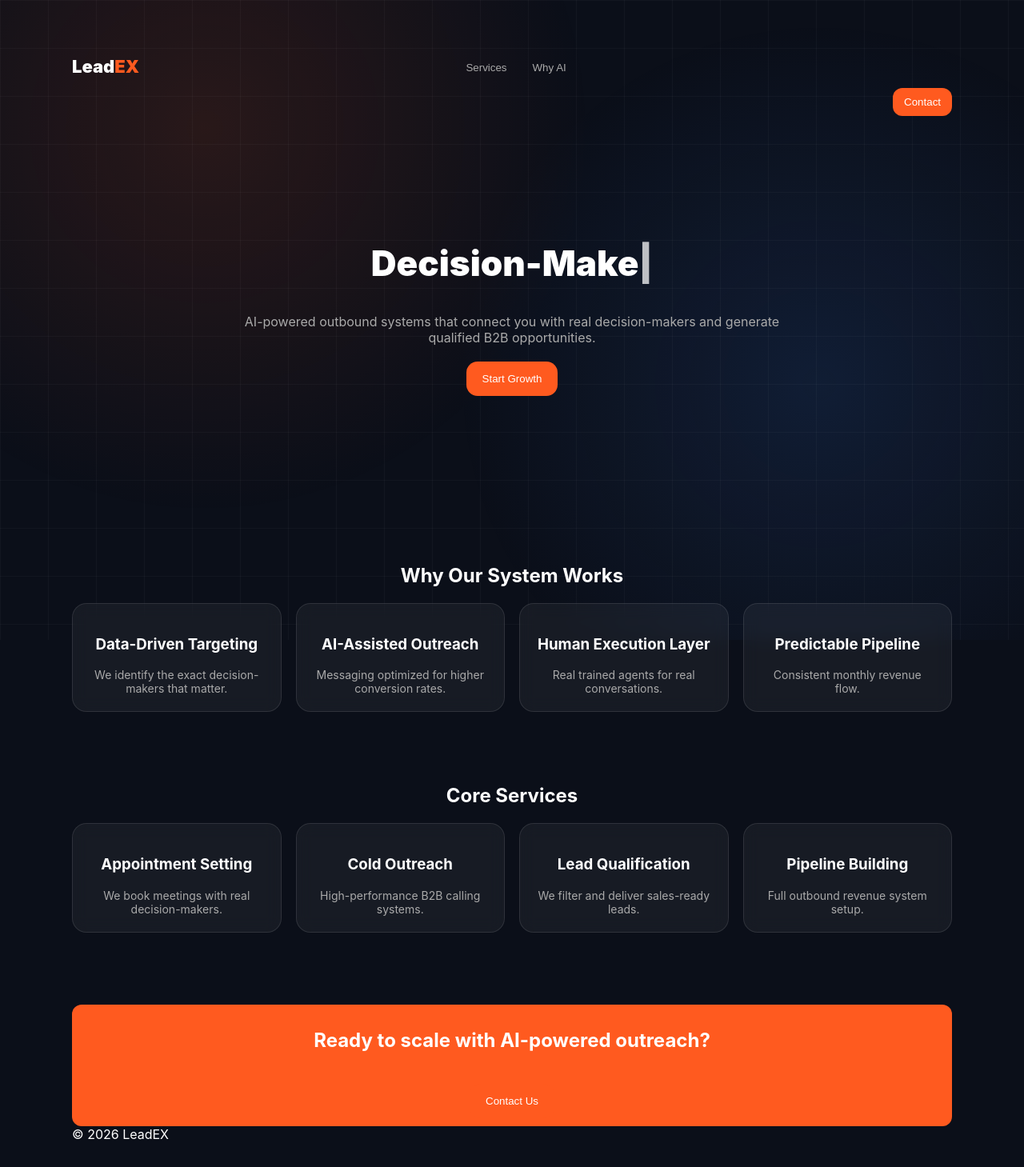
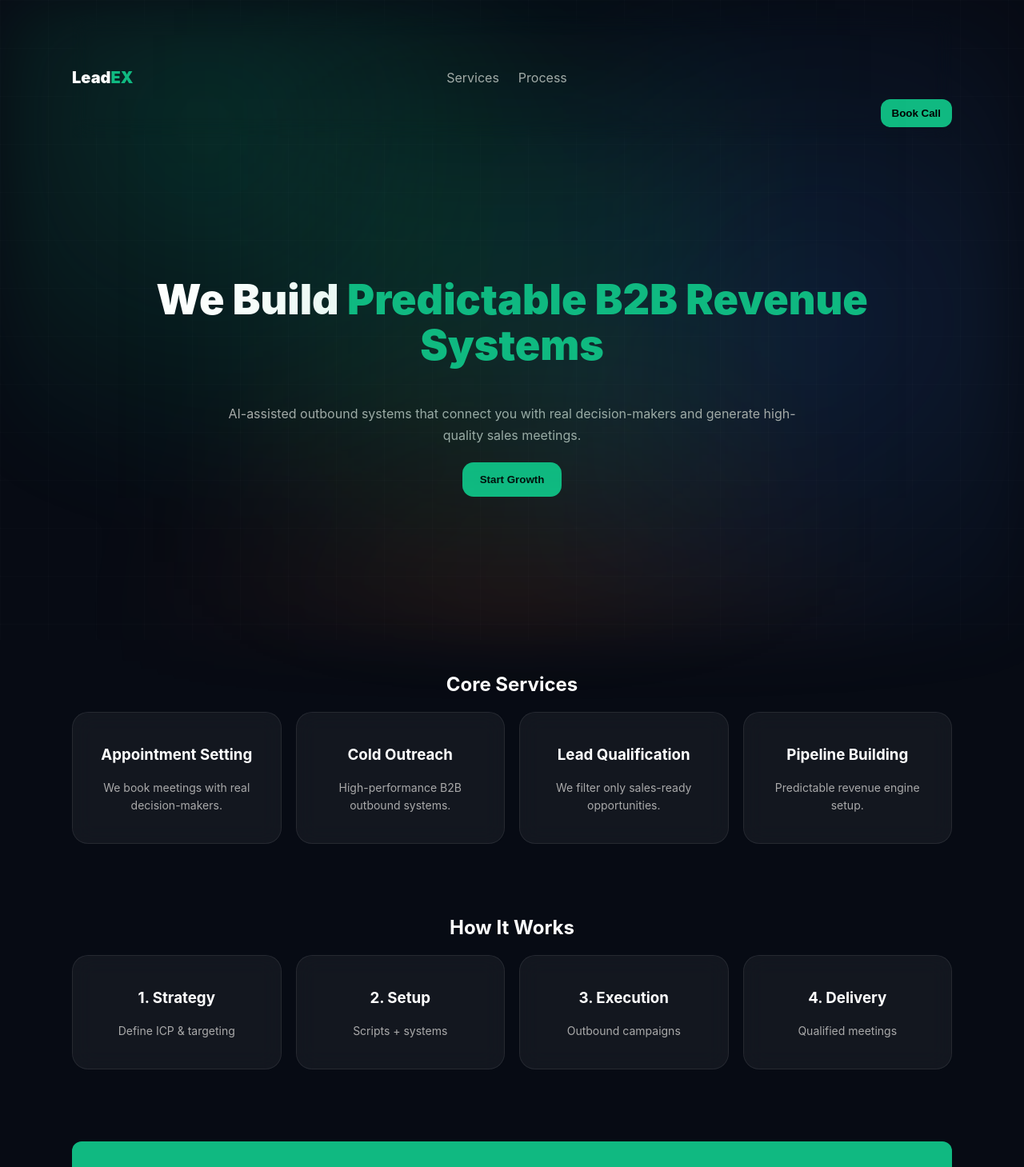
Before and after one commit to youssefamrr0582-debug/leadex-new, a React (Vite) app: page / in a window 1280 px wide. Shown: the top 1459 px of the page at 80% size. Built offline with nearby package versions, Linux system fonts and the light colour scheme.

Commit message:
Update App.jsx

```diff
--- a/src/App.jsx
+++ b/src/App.jsx
@@ -1,102 +1,64 @@
-import { useState, useEffect } from "react";
+import { useEffect } from "react";
 
-export default function App() {
-  const [open, setOpen] = useState(false);
-  const [text, setText] = useState("");
-  const [index, setIndex] = useState(0);
+export default function WebsiteMockup() {
 
-  const phrases = [
-    "We Build Predictable Revenue Systems",
-    "AI-Enhanced B2B Outreach Engine",
-    "Decision-Maker Connection System"
-  ];
-
-  const scrollTo = (id) => {
-    document.getElementById(id)?.scrollIntoView({ behavior: "smooth" });
-  };
-
-  // AI-like rotating typing
   useEffect(() => {
-    let char = 0;
-    let current = phrases[index];
-
-    const type = setInterval(() => {
-      setText(current.slice(0, char));
-      char++;
-
-      if (char > current.length) {
-        clearInterval(type);
-
-        setTimeout(() => {
-          setIndex((prev) => (prev + 1) % phrases.length);
-        }, 1200);
-      }
-    }, 40);
-
-    return () => clearInterval(type);
-  }, [index]);
-
-  // scroll reveal
-  useEffect(() => {
-    const elements = document.querySelectorAll(".reveal");
+    const els = document.querySelectorAll(".reveal");
 
     const obs = new IntersectionObserver((entries) => {
       entries.forEach((e) => {
         if (e.isIntersecting) e.target.classList.add("active");
       });
-    }, { threshold: 0.15 });
+    }, { threshold: 0.12 });
 
-    elements.forEach(el => obs.observe(el));
+    els.forEach(el => obs.observe(el));
   }, []);
 
   return (
     <div className="app">
 
-      {/* background */}
-      <div className="bg"></div>
-      <div className="gridGlow"></div>
+      {/* BACKGROUND */}
+      <div className="bg" />
+      <div className="grid" />
 
       {/* NAV */}
       <header className="nav reveal">
         <div className="logo">Lead<span>EX</span></div>
 
         <div className="links">
-          <button onClick={() => scrollTo("services")}>Services</button>
-          <button onClick={() => scrollTo("ai")}>Why AI</button>
+          <a href="#services">Services</a>
+          <a href="#process">Process</a>
         </div>
 
-        <button className="cta" onClick={() => setOpen(true)}>
-          Contact
-        </button>
+        <button className="cta">Book Call</button>
       </header>
 
       {/* HERO */}
       <section className="hero reveal">
 
-        <h1 className="heroText">
-          {text}<span className="cursor">|</span>
+        <div className="glow" />
+
+        <h1>
+          We Build <span>Predictable B2B Revenue Systems</span>
         </h1>
 
         <p>
-          AI-powered outbound systems that connect you with real decision-makers and generate qualified B2B opportunities.
+          AI-assisted outbound systems that connect you with real decision-makers and generate high-quality sales meetings.
         </p>
 
-        <button className="primary" onClick={() => setOpen(true)}>
-          Start Growth
-        </button>
+        <button className="primary">Start Growth</button>
       </section>
 
-      {/* AI SECTION */}
-      <section id="ai" className="section reveal">
+      {/* SERVICES */}
+      <section id="services" className="section reveal">
+        <h2>Core Services</h2>
 
-        <h2>Why Our System Works</h2>
-
-        <div className="grid">
+        <div className="gridCards">
           {[
-            ["Data-Driven Targeting","We identify the exact decision-makers that matter."],
-            ["AI-Assisted Outreach","Messaging optimized for higher conversion rates."],
-            ["Human Execution Layer","Real trained agents for real conversations."],
-            ["Predictable Pipeline","Consistent monthly revenue flow."]
+            ["Appointment Setting","We book meetings with real decision-makers."],
+            ["Cold Outreach","High-performance B2B outbound systems."],
+            ["Lead Qualification","We filter only sales-ready opportunities."],
+            ["Pipeline Building","Predictable revenue engine setup."]
           ].map((s,i)=>(
             <div key={i} className="card">
               <h3>{s[0]}</h3>
@@ -106,21 +68,20 @@ export default function App() {
         </div>
       </section>
 
-      {/* SERVICES */}
-      <section id="services" className="section reveal">
+      {/* PROCESS */}
+      <section id="process" className="section reveal">
+        <h2>How It Works</h2>
 
-        <h2>Core Services</h2>
-
-        <div className="grid">
+        <div className="gridCards">
           {[
-            ["Appointment Setting","We book meetings with real decision-makers."],
-            ["Cold Outreach","High-performance B2B calling systems."],
-            ["Lead Qualification","We filter and deliver sales-ready leads."],
-            ["Pipeline Building","Full outbound revenue system setup."]
-          ].map((s,i)=>(
+            ["1. Strategy","Define ICP & targeting"],
+            ["2. Setup","Scripts + systems"],
+            ["3. Execution","Outbound campaigns"],
+            ["4. Delivery","Qualified meetings"]
+          ].map((p,i)=>(
             <div key={i} className="card">
-              <h3>{s[0]}</h3>
-              <p>{s[1]}</p>
+              <h3>{p[0]}</h3>
+              <p>{p[1]}</p>
             </div>
           ))}
         </div>
@@ -128,10 +89,8 @@ export default function App() {
 
       {/* CTA */}
       <section className="cta reveal">
-        <h2>Ready to scale with AI-powered outreach?</h2>
-        <button className="primary" onClick={() => setOpen(true)}>
-          Contact Us
-        </button>
+        <h2>Ready to scale predictable revenue?</h2>
+        <button className="primary">Book Strategy Call</button>
       </section>
 
       {/* FOOTER */}
@@ -139,43 +98,12 @@ export default function App() {
         © {new Date().getFullYear()} LeadEX
       </footer>
 
-      {/* CONTACT */}
-      {open && (
-        <div className="modal">
-          <div className="box reveal">
-
-            <h2>Contact LeadEX</h2>
-
-            <form action="https://formsubmit.co/info@lea-dex.com" method="POST">
-
-              <input type="text" name="name" placeholder="Name" required />
-              <input type="email" name="email" placeholder="Email" required />
-
-              <select name="type">
-                <option>New Client</option>
-                <option>Business Inquiry</option>
-                <option>Collaboration</option>
-              </select>
-
-              <textarea name="message" placeholder="Tell us about your business..." />
-
-              <button type="submit">Send</button>
-            </form>
-
-            <button className="close" onClick={() => setOpen(false)}>
-              Close
-            </button>
-
-          </div>
-        </div>
-      )}
-
       {/* STYLE */}
       <style>{`
         body {
           margin:0;
-          font-family: Inter;
-          background:#0b0f19;
+          font-family: Inter, Arial;
+          background:#070b14;
           color:white;
         }
 
@@ -185,22 +113,27 @@ export default function App() {
           padding:20px;
         }
 
-        /* BACKGROUND AI STYLE */
+        /* AI BACKGROUND */
         .bg {
           position:fixed;
           inset:0;
-          background: radial-gradient(circle at 20% 20%, #ff5a1f20, transparent 40%),
-                      radial-gradient(circle at 80% 60%, #3b82f620, transparent 40%);
+          background:
+            radial-gradient(circle at 20% 20%, rgba(16,185,129,0.18), transparent 40%),
+            radial-gradient(circle at 80% 50%, rgba(59,130,246,0.14), transparent 45%),
+            radial-gradient(circle at 50% 100%, rgba(255,90,31,0.10), transparent 50%);
+          filter: blur(40px);
           z-index:-2;
         }
 
-        .gridGlow {
+        .grid {
           position:fixed;
           inset:0;
-          background-image: linear-gradient(rgba(255,255,255,0.03) 1px, transparent 1px),
-                            linear-gradient(90deg, rgba(255,255,255,0.03) 1px, transparent 1px);
+          background-image:
+            linear-gradient(rgba(255,255,255,0.04) 1px, transparent 1px),
+            linear-gradient(90deg, rgba(255,255,255,0.04) 1px, transparent 1px);
           background-size:60px 60px;
           z-index:-1;
+          opacity:0.4;
         }
 
         /* NAV */
@@ -208,65 +141,88 @@ export default function App() {
           display:flex;
           justify-content:space-between;
           align-items:center;
+          padding:14px 0;
+          backdrop-filter: blur(12px);
+          position:sticky;
+          top:0;
         }
 
         .logo {
           font-weight:900;
-          font-size:22px;
+          font-size:20px;
         }
 
-        .logo span { color:#ff5a1f; }
+        .logo span { color:#10b981; }
 
-        .links button {
-          background:none;
-          border:none;
+        .links a {
+          margin:0 12px;
           color:#aaa;
-          margin:0 10px;
-          cursor:pointer;
+          text-decoration:none;
         }
 
+        .links a:hover { color:white; }
+
         .cta {
-          background:#ff5a1f;
+          background:#10b981;
           border:none;
           padding:10px 14px;
           border-radius:12px;
-          color:white;
+          color:black;
+          font-weight:700;
           cursor:pointer;
         }
 
         /* HERO */
         .hero {
           text-align:center;
-          padding:120px 20px;
+          padding:130px 20px;
+          position:relative;
         }
 
-        .heroText {
-          font-size:44px;
+        .hero h1 {
+          font-size:52px;
           font-weight:900;
+          line-height:1.1;
         }
 
-        .cursor {
-          animation:blink 1s infinite;
-        }
+        .hero span { color:#10b981; }
 
-        @keyframes blink {
-          50% { opacity:0; }
-        }
-
-        p {
+        .hero p {
+          max-width:720px;
+          margin:20px auto;
           color:#aaa;
-          max-width:700px;
-          margin:auto;
+          line-height:1.7;
         }
 
         .primary {
-          margin-top:20px;
-          background:#ff5a1f;
+          background:#10b981;
           border:none;
-          padding:14px 20px;
+          padding:14px 22px;
           border-radius:14px;
-          color:white;
+          font-weight:700;
           cursor:pointer;
+          transition:0.3s;
+        }
+
+        .primary:hover {
+          transform:translateY(-4px) scale(1.03);
+        }
+
+        .glow {
+          position:absolute;
+          width:500px;
+          height:500px;
+          background:rgba(16,185,129,0.15);
+          filter:blur(120px);
+          top:40%;
+          left:50%;
+          transform:translate(-50%,-50%);
+          animation: float 8s ease-in-out infinite;
+        }
+
+        @keyframes float {
+          0%,100% { transform:translate(-50%,-50%); }
+          50% { transform:translate(-50%,-60%); }
         }
 
         /* SECTIONS */
@@ -275,35 +231,40 @@ export default function App() {
           text-align:center;
         }
 
-        .grid {
+        .gridCards {
           display:grid;
           grid-template-columns:repeat(auto-fit,minmax(260px,1fr));
           gap:18px;
           margin-top:20px;
         }
 
-        /* GLASS CARDS */
+        /* CARDS (10/10 LOOK) */
         .card {
           background:rgba(255,255,255,0.05);
-          backdrop-filter: blur(10px);
-          border:1px solid rgba(255,255,255,0.1);
-          padding:20px;
-          border-radius:18px;
-          transition:0.3s;
+          border:1px solid rgba(255,255,255,0.08);
+          backdrop-filter: blur(14px);
+          padding:22px;
+          border-radius:20px;
+          transition:0.35s;
         }
 
         .card:hover {
-          transform:translateY(-10px) scale(1.02);
-          border-color:#ff5a1f;
+          transform:translateY(-12px) scale(1.03);
+          border-color:#10b981;
+          box-shadow:0 30px 80px rgba(0,0,0,0.3);
         }
 
-        .card p { color:#aaa; font-size:14px; }
+        .card p {
+          color:#aaa;
+          font-size:14px;
+          line-height:1.6;
+        }
 
-        /* REVEAL */
+        /* REVEAL ANIMATION */
         .reveal {
           opacity:0;
           transform:translateY(40px);
-          transition:0.9s ease;
+          transition:1s cubic-bezier(0.2,0.8,0.2,1);
         }
 
         .reveal.active {
@@ -311,55 +272,15 @@ export default function App() {
           transform:translateY(0);
         }
 
-        /* MODAL */
-        .modal {
-          position:fixed;
-          inset:0;
-          background:rgba(0,0,0,0.7);
-          display:flex;
-          justify-content:center;
-          align-items:center;
-        }
-
-        .box {
-          background:#111827;
-          padding:25px;
-          border-radius:18px;
-          width:360px;
-        }
-
-        input, textarea, select {
-          width:100%;
-          margin:8px 0;
-          padding:10px;
-          border-radius:10px;
-          border:none;
-          background:#1f2937;
-          color:white;
-        }
-
-        button[type="submit"] {
-          width:100%;
-          background:#ff5a1f;
-          border:none;
-          padding:12px;
-          border-radius:10px;
-          color:white;
-        }
-
-        .close {
-          margin-top:10px;
-          width:100%;
-          padding:10px;
-          background:#222;
-          border:none;
-          color:white;
-          border-radius:10px;
+        footer {
+          text-align:center;
+          margin-top:80px;
+          color:#666;
         }
 
         /* MOBILE */
         @media(max-width:768px){
-          .heroText { font-size:26px; }
+          .hero h1 { font-size:30px; }
           .links { display:none; }
         }
       `}</style>
```
